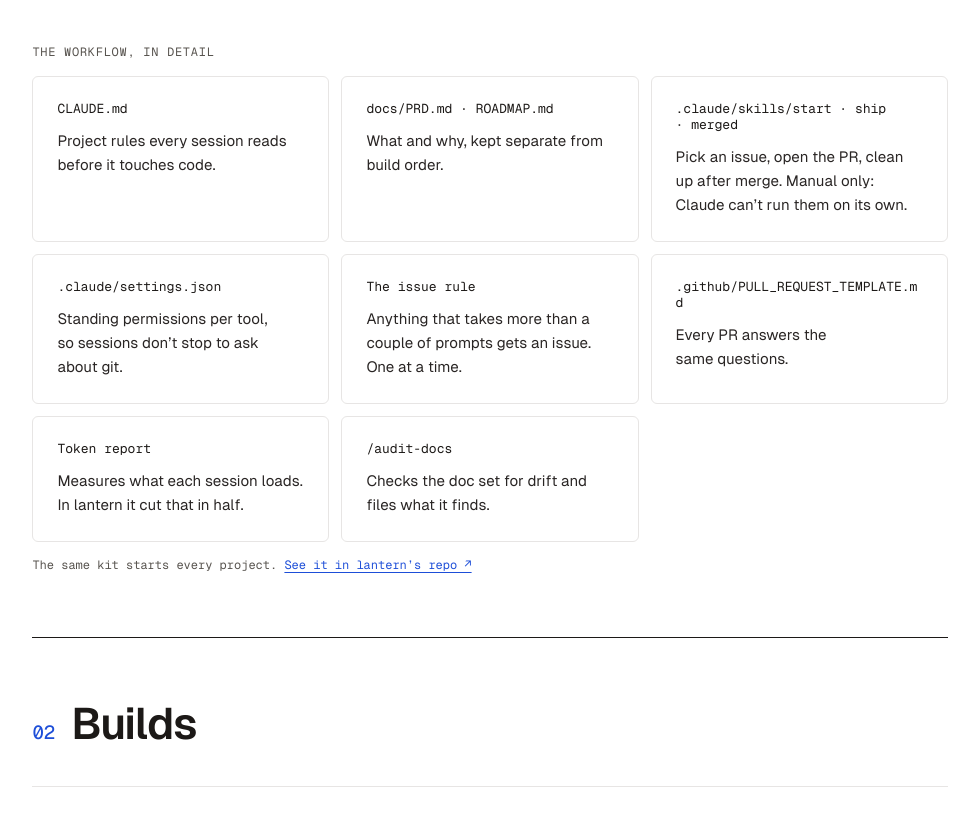
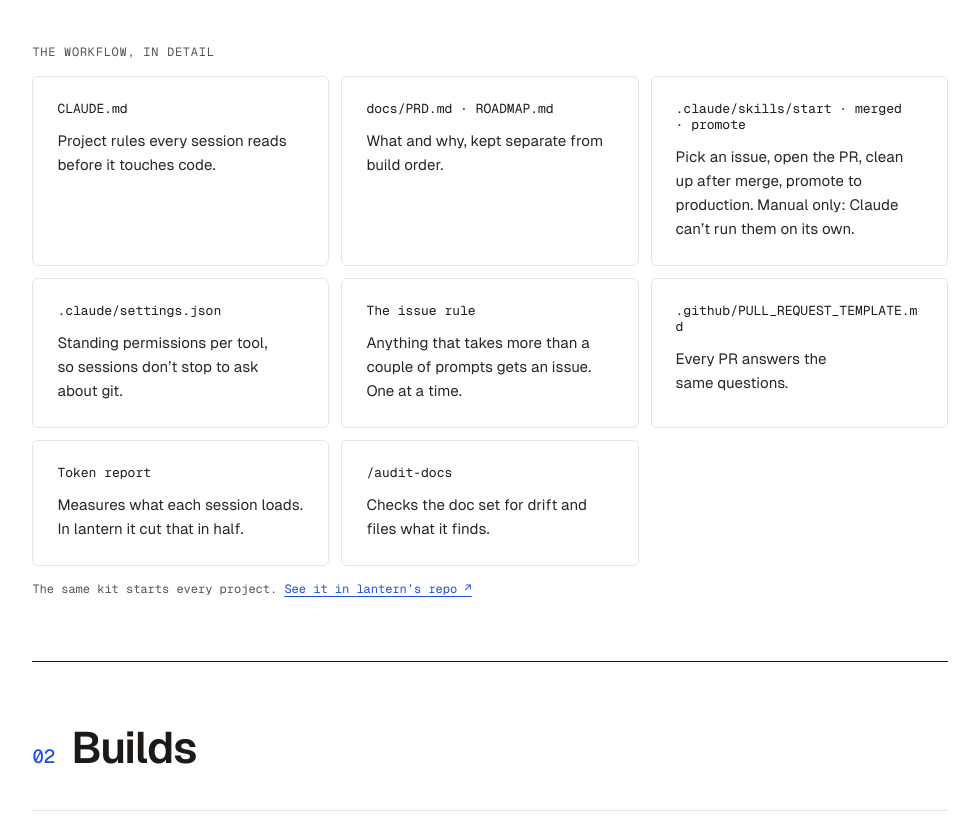
Before and after one commit to mhandler1991/portfolio-website, a plain HTML site: page index.html in a window 1280 px wide. Shown: the part 1138-1970 px from the top of the page, without its empty margins (150-1129 px from the left). Drawn offline with Linux system fonts and the light colour scheme.

Commit message:
fix(cards): skills card names start, merged and promote, not ship — closes #31
The How I work skills card's file line changes from ".claude/skills/start · ship · merged" to ".claude/skills/start · merged · promote", and its text adds "promote to production". "Manual only: Claude can’t run them on its own." is unchanged; all three skills have disable-model-invocation: true.

Decisions: named promote (the issue's suggestion) and described it in the text, since the criteria require the text to describe what the named skills do. Rejected: dropping ship with no replacement ("start · merged"), and leaving the text unchanged. The project-kickoff history line mentioning /ship stays.

— closes #31

Co-Authored-By: Claude Opus 5.5 <noreply@anthropic.com>

```diff
--- a/index.html
+++ b/index.html
@@ -100,7 +100,7 @@
             <ul class="cards">
               <li class="card"><code class="card__file">CLAUDE.md</code><span class="card__text">Project rules every session reads before it touches code.</span></li>
               <li class="card"><code class="card__file">docs/PRD.md · ROADMAP.md</code><span class="card__text">What and why, kept separate from build order.</span></li>
-              <li class="card"><code class="card__file">.claude/skills/start · ship · merged</code><span class="card__text">Pick an issue, open the PR, clean up after merge. Manual only: Claude can’t run them on its own.</span></li>
+              <li class="card"><code class="card__file">.claude/skills/start · merged · promote</code><span class="card__text">Pick an issue, open the PR, clean up after merge, promote to production. Manual only: Claude can’t run them on its own.</span></li>
               <li class="card"><code class="card__file">.claude/settings.json</code><span class="card__text">Standing permissions per tool, so sessions don’t stop to ask about git.</span></li>
               <li class="card"><code class="card__file">The issue rule</code><span class="card__text">Anything that takes more than a couple of prompts gets an issue. One at a time.</span></li>
               <li class="card"><code class="card__file">.github/PULL_REQUEST_TEMPLATE.md</code><span class="card__text">Every PR answers the same questions.</span></li>
```
